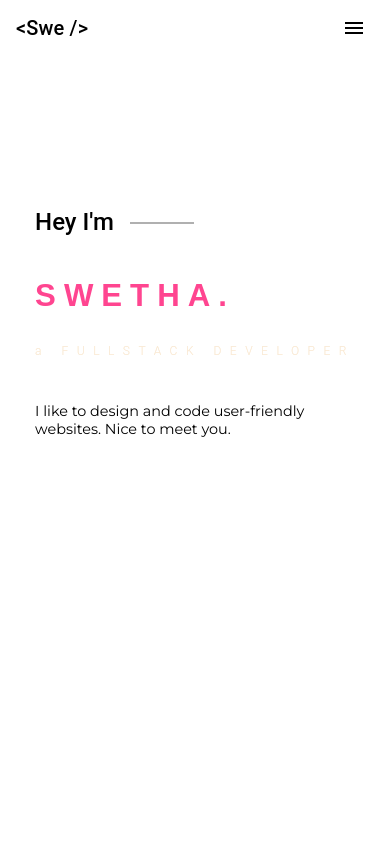
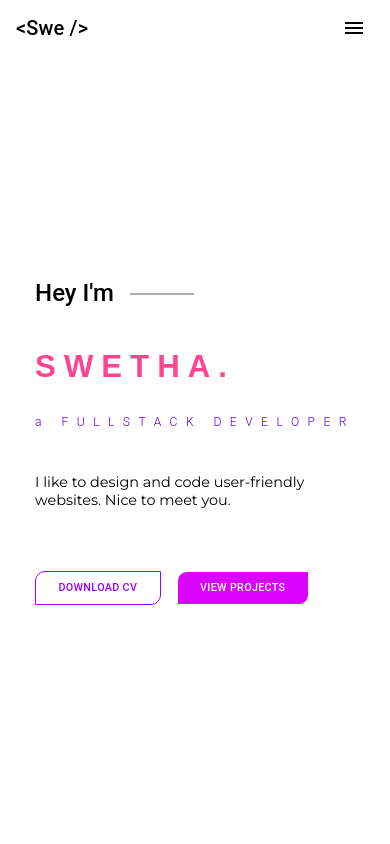
Before and after one commit to Swetha-Baskaran/portfolio2.0, a Next.js app: page / in a window 390 px wide. Shown: the top 844 px of the page. Built offline with nearby package versions, Linux system fonts and the light colour scheme; grey boxes are pictures that could not be loaded.

Commit message:
hero page buttons

```diff
--- a/views/HeroPage/HeroPage.jsx
+++ b/views/HeroPage/HeroPage.jsx
@@ -1,4 +1,6 @@
 import classes from "./style.module.scss";
+// import BouncingArrow from "../../components/BouncingArrow"
+import { Button } from "@mui/material";
 
 const HeroPage = () => {
 	return (
@@ -43,11 +45,14 @@ const HeroPage = () => {
 							meet you.
 						</p>
 						{/* <BouncingArrow /> */}
-						{/* <div className={classes["learn-more-hold"]}>
+						<div className={classes["learn-more-hold"]}>
 							<Button className={classes["learn-more"]}>
-								Learn More
+								Download CV
 							</Button>
-						</div> */}
+							<Button className={classes["learn-more"]}>
+								View Projects
+							</Button>
+						</div>
 					</section>
 					<div className={classes["heroImg-hold"]}>
 						{/* <img
--- a/views/HeroPage/style.module.scss
+++ b/views/HeroPage/style.module.scss
@@ -93,11 +93,19 @@
 	.learn-more {
 		text-align: center;
 		border: 1px solid;
-		margin-top: 2rem;
+		border-radius: 10px 0 10px 0;
+		color: #9602ff;
+		margin: 2rem 2rem 6rem 0;
+		padding: 0.4rem 1.4rem ;
+		&:nth-child(2){
+			background-color:#d902ff;
+			color: white;
+		}
 	}
+
 }
 .m {
-	font-size: 1.7vw;
+	font-size: 2vw;
 	letter-spacing: 0.7em;
 	font-family: "ROBOTO", sans-serif;
 	font-weight: 300;
@@ -121,13 +129,18 @@
 		bottom: -70px;
 	}
 }
+@media (max-width: 1000px){
+	.m{
+		font-size: 2.6vw;
+	}
+}
 @media (max-width: 750px) {
 	.myVideo {
 		bottom: 0;
 	}
 	.home-partition {
-		flex-direction: column;
 		justify-content: center;
+		align-items: center;
 	}
 	.intro-text,
 	.nav .title {
@@ -140,10 +153,23 @@
 		font-size: 2.5vw;
 	}
 }
+@media (max-width: 560px){
+	.learn-more-hold{
+		.learn-more{
+			margin: 3rem 1rem 6rem 0;
+			font-size: 90%;
+		}
+	}
+}
 @media (max-width: 500px) {
 	.myVideo {
 		top: -310px;
 		width: 160%;
+	}
+	.learn-more-hold{
+		.learn-more{
+			font-size: 75%;
+		}
 	}
 }
 @media (max-width: 450px) {
@@ -167,10 +193,20 @@
 	.myVideo {
 		width: 170%;
 	}
+	.learn-more-hold{
+		.learn-more{
+			font-size: 60%;
+		}
+	}
 }
 @media (max-width: 315px) {
 	.myVideo {
 		width: 200%;
+	}
+	.learn-more-hold{
+		.learn-more{
+			font-size: 50%;
+		}
 	}
 }
 
@@ -178,16 +214,22 @@
 	height: 2rem;
 	overflow: hidden;
 }
+// .loader span {
+// 	color: #faebd7;
+// 	text-shadow: 0 0 0 #faebd7;
+// 	-webkit-animation: loading 2s ease-in-out infinite alternate;
+// }
 .loader span {
 	color: #faebd7;
+	color: #5202ff;
 	text-shadow: 0 0 0 #faebd7;
-	-webkit-animation: loading 1s ease-in-out infinite alternate;
+	// -webkit-animation: loading 2s ease-in-out infinite alternate;
 }
 
 @-webkit-keyframes loading {
 	to {
-		text-shadow: 20px 0 70px #9e02ff;
-		color: #9602ff;
+		// text-shadow: 20px 0 70px #0217ff;
+		color: #5202ff;
 	}
 }
 .loader span:nth-child(2) {
```
